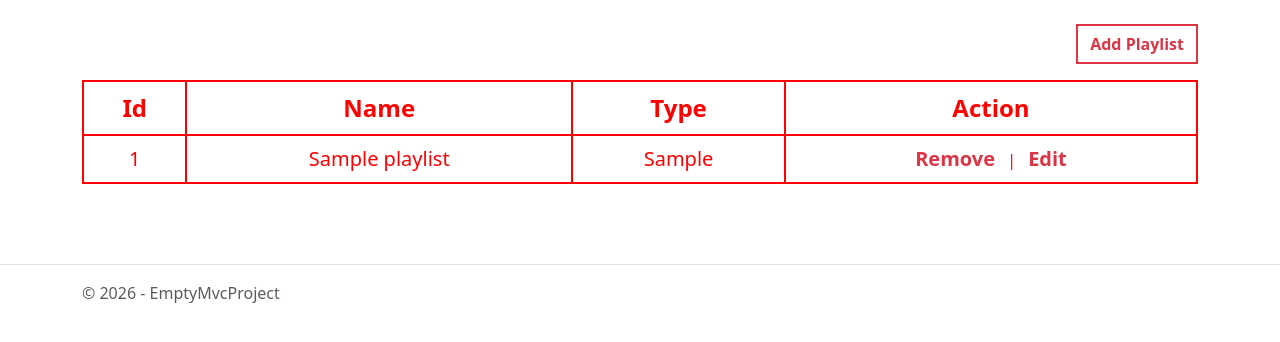
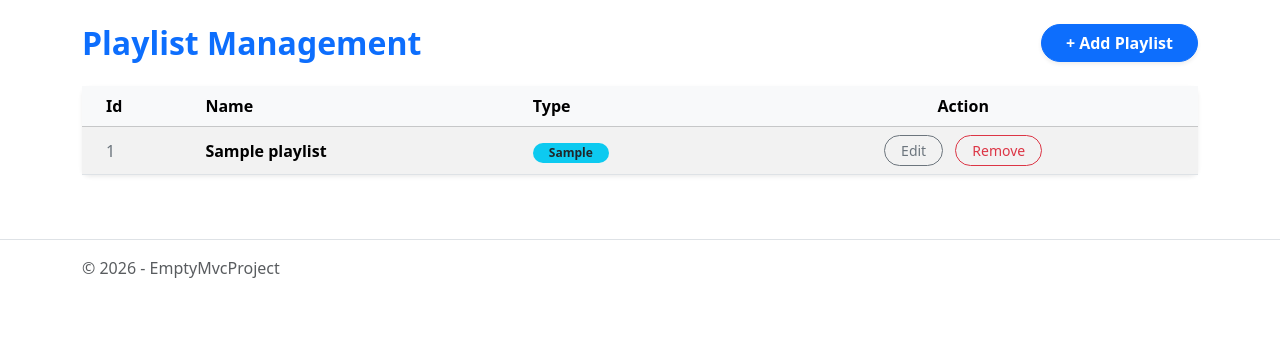
Before and after one commit to HangThu101190/manage-english-youtube-clip, an ASP.NET Core app: page /Playlists in a window 1280 px wide. Shown: the part 57-399 px from the top of the page. Run offline with ASP.NET Core 8, Linux system fonts and the light colour scheme; tables that the repository leaves empty hold one stand-in row (values such as "Sample post").

Commit message:
Improve Playlist UI with modern Bootstrap styling
Co-authored-by: HangThu101190 <81788190+HangThu101190@users.noreply.github.com>

```diff
--- a/Views/Playlists/Index.cshtml
+++ b/Views/Playlists/Index.cshtml
@@ -1,50 +1,58 @@
 @model IEnumerable<EmptyMvcProject.Models.Playlist>
 
 @{
-    ViewData["Title"] = "Index";
+    ViewData["Title"] = "Playlists";
 }
 
-<div class="d-flex justify-content-end mb-3 mt-4">
-    <a asp-action="Create" class="btn btn-outline-danger fw-bold rounded-0 border-2">Add Playlist</a>
+<div class="d-flex justify-content-between align-items-center mb-4 mt-4">
+    <h2 class="text-primary fw-bold mb-0">Playlist Management</h2>
+    <a asp-action="Create" class="btn btn-primary shadow-sm rounded-pill px-4 fw-bold">
+        + Add Playlist
+    </a>
 </div>
 
-<style>
-    .table-red-borders {
-        border: 2px solid red;
-    }
-    .table-red-borders th,
-    .table-red-borders td {
-        border: 2px solid red;
-        color: red;
-    }
-</style>
-
-<table class="table table-bordered text-center align-middle table-red-borders">
-    <thead>
+<div class="card shadow-sm border-0 rounded-3">
+    <div class="card-body p-0">
+        <div class="table-responsive">
+            <table class="table table-hover table-striped align-middle mb-0">
+                <thead class="table-light">
                     <tr>
-            <th class="fs-4">Id</th>
-            <th class="fs-4">Name</th>
-            <th class="fs-4">Type</th>
-            <th class="fs-4">Action</th>
+                        <th class="ps-4">Id</th>
+                        <th>Name</th>
+                        <th>Type</th>
+                        <th class="text-center pe-4">Action</th>
                     </tr>
                 </thead>
                 <tbody>
             @foreach (var item in Model) {
                     <tr>
-            <td class="fs-5">
+                        <td class="ps-4 fw-medium text-secondary">
                             @Html.DisplayFor(modelItem => item.Id)
                         </td>
-            <td class="fs-5">
+                        <td class="fw-bold">
                             @Html.DisplayFor(modelItem => item.Name)
                         </td>
-            <td class="fs-5">
+                        <td>
+                            <span class="badge bg-info text-dark rounded-pill px-3">
                                 @Html.DisplayFor(modelItem => item.Type)
+                            </span>
                         </td>
-            <td>
-                <a asp-action="Delete" asp-route-id="@item.Id" class="text-danger text-decoration-none fw-bold fs-5 me-2">Remove</a> |
-                <a asp-action="Edit" asp-route-id="@item.Id" class="text-danger text-decoration-none fw-bold fs-5 ms-2">Edit</a>
+                        <td class="text-center pe-4">
+                            <a asp-action="Edit" asp-route-id="@item.Id" class="btn btn-sm btn-outline-secondary rounded-pill px-3 me-2">Edit</a>
+                            <a asp-action="Delete" asp-route-id="@item.Id" class="btn btn-sm btn-outline-danger rounded-pill px-3">Remove</a>
+                        </td>
+                    </tr>
+            }
+                @if (!Model.Any())
+                {
+                    <tr>
+                        <td colspan="4" class="text-center py-5 text-muted">
+                            No playlists found. Click "Add Playlist" to create one.
                         </td>
                     </tr>
                 }
                 </tbody>
             </table>
+        </div>
+    </div>
+</div>
```
Lines whose indentation alone changed are shown as unchanged.
